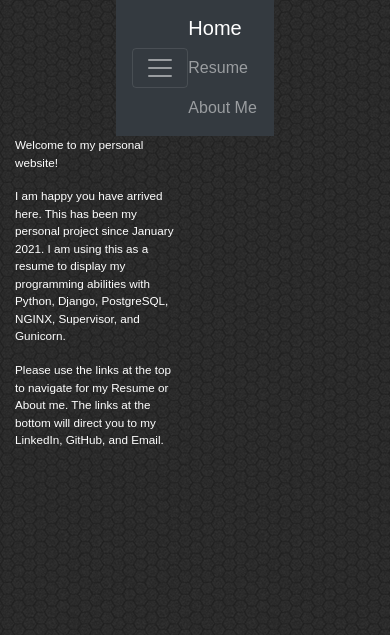
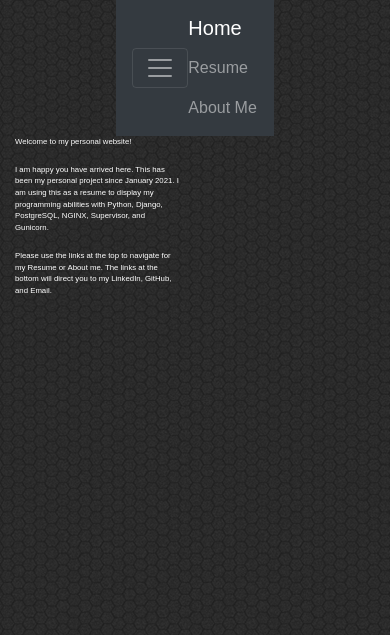
Before and after one commit to Discotech17/Resume, a Django app: page / in a window 390 px wide. Shown: the top 635 px of the page. Run offline with Django 3.2, Linux system fonts and the light colour scheme; some libraries are stand-ins or nearby versions.

Commit message:
mobile test 7

```diff
--- a/templates/home.html
+++ b/templates/home.html
@@ -11,8 +11,8 @@
             font-family: 'Noto Sans JP', sans-serif;
         }
         div.col {
-            font-size: 3vw;
-            width: 100%;
+            font-size: 2vw;
+            width: 200%;
             height: 500px;
         }
         footer {
```
